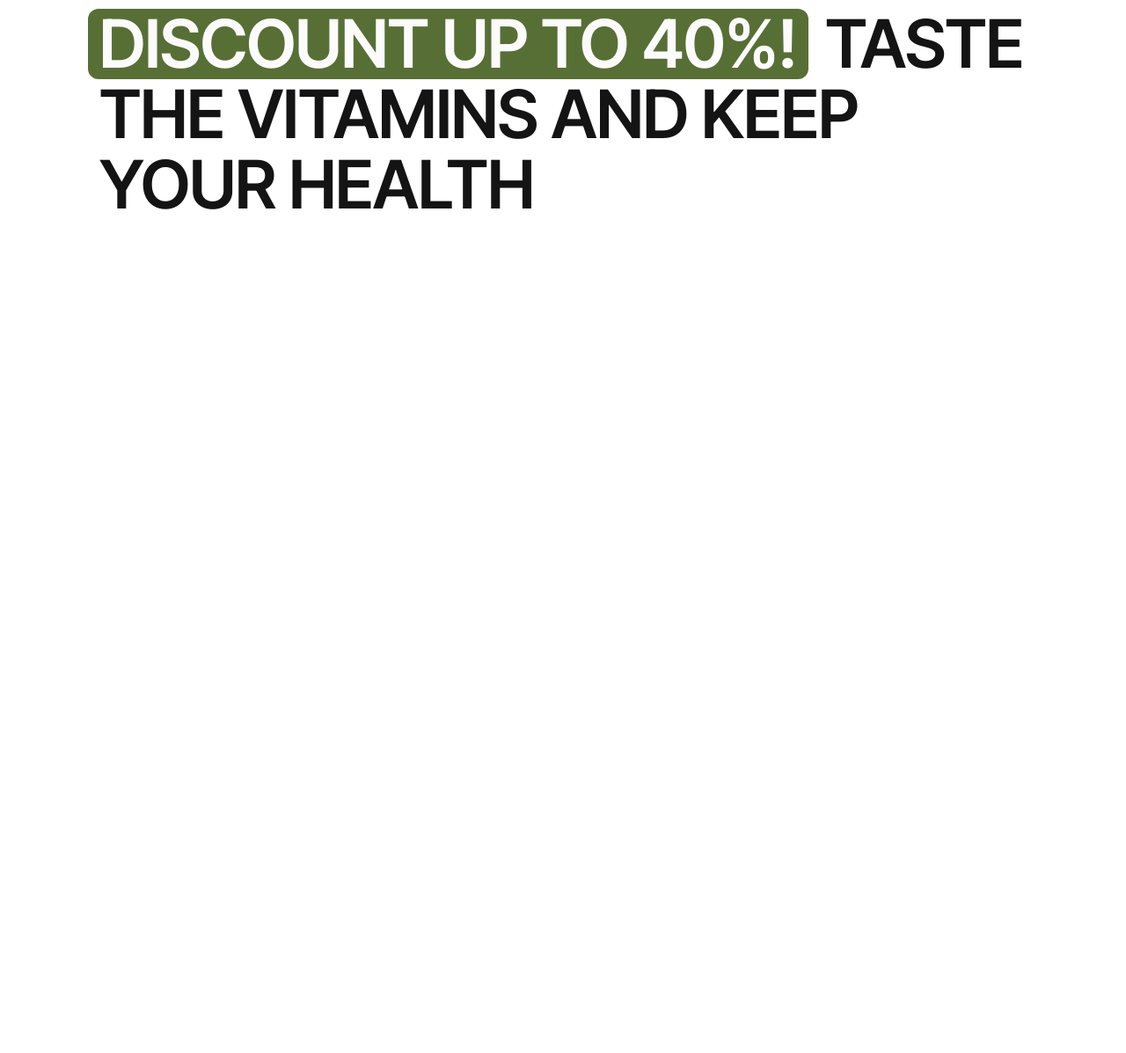
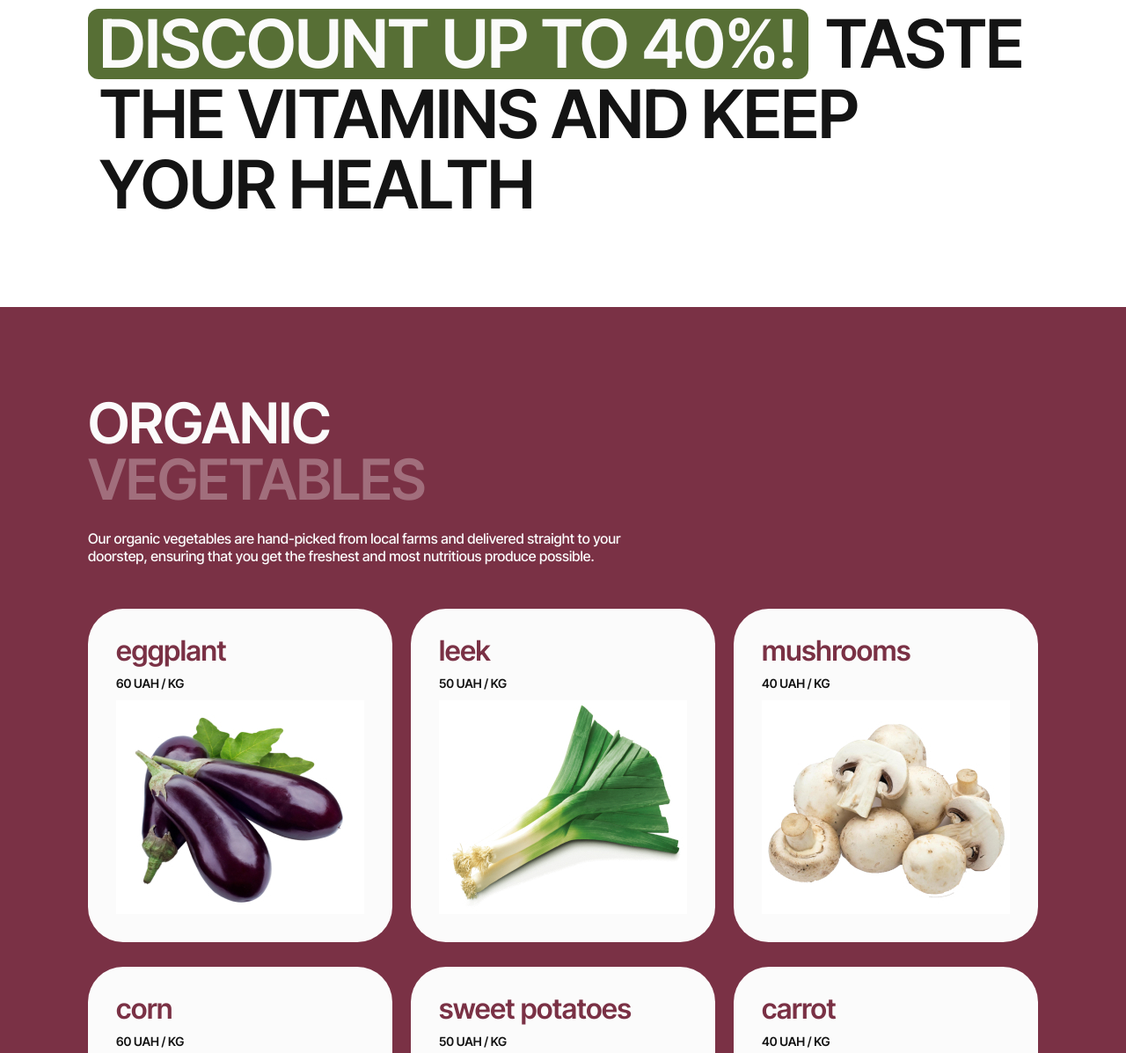
Before and after one commit to Dmitry-Gorelkin/GreenHarvest, a plain HTML site: page index.html in a window 1280 px wide. Shown: the part 890-2087 px from the top of the page at 88% size. Before the commit the page ends 1239 px from the top, so only its background shows below. Drawn offline with Linux system fonts and the light colour scheme.

Commit message:
add_vegetables

```diff
--- a/index.html
+++ b/index.html
@@ -115,8 +115,11 @@
         </div>
       </section>
       <!-- VEGETABLES -->
-      <!-- <section class="vegetables">
-        <h2 class="vegetables-title">organic <spasn>vegetables</spasn></h2>
+      <section class="vegetables">
+        <div class="conteiner section">
+          <h2 class="vegetables-title">
+            organic <spasn class="vegetables-title-span">vegetables</spasn>
+          </h2>
           <p class="vegetables-text">
             Our organic vegetables are hand-picked from local farms and delivered straight to your
             doorstep, ensuring that you get the freshest and most nutritious produce possible.
@@ -127,45 +130,76 @@
                 <h3 class="vegetables-caption-title">eggplant</h3>
                 <p class="vegetables-caption-text">60 UAH / kg</p>
               </div>
-            <img src="" alt="" class="vegetables-img" />
+              <img
+                src="./img/vegetables/eggplant.jpg"
+                alt="eggplant"
+                class="vegetables-img"
+                loading="lazy"
+              />
             </li>
             <li class="vegetables-item">
               <div class="vegetables-caption">
                 <h3 class="vegetables-caption-title">leek</h3>
                 <p class="vegetables-caption-text">50 UAH / kg</p>
               </div>
-            <img src="" alt="" class="vegetables-img" />
+              <img
+                src="./img/vegetables/leek.jpg"
+                alt="leek"
+                class="vegetables-img"
+                loading="lazy"
+              />
             </li>
             <li class="vegetables-item">
               <div class="vegetables-caption">
                 <h3 class="vegetables-caption-title">mushrooms</h3>
                 <p class="vegetables-caption-text">40 UAH / kg</p>
               </div>
-            <img src="" alt="" class="vegetables-img" />
+              <img
+                src="./img/vegetables/mushrooms.jpg"
+                alt="mushrooms"
+                class="vegetables-img"
+                loading="lazy"
+              />
             </li>
             <li class="vegetables-item">
               <div class="vegetables-caption">
                 <h3 class="vegetables-caption-title">corn</h3>
                 <p class="vegetables-caption-text">60 UAH / kg</p>
               </div>
-            <img src="" alt="" class="vegetables-img" />
+              <img
+                src="./img/vegetables/corn.jpg"
+                alt="corn"
+                class="vegetables-img"
+                loading="lazy"
+              />
             </li>
             <li class="vegetables-item">
               <div class="vegetables-caption">
                 <h3 class="vegetables-caption-title">sweet potatoes</h3>
                 <p class="vegetables-caption-text">50 UAH / kg</p>
               </div>
-            <img src="" alt="" class="vegetables-img" />
+              <img
+                src="./img/vegetables/potatoes.jpg"
+                alt="sweet potatoes"
+                class="vegetables-img"
+                loading="lazy"
+              />
             </li>
             <li class="vegetables-item">
               <div class="vegetables-caption">
                 <h3 class="vegetables-caption-title">carrot</h3>
                 <p class="vegetables-caption-text">40 UAH / kg</p>
               </div>
-            <img src="" alt="" class="vegetables-img" />
+              <img
+                src="./img/vegetables/carrot.jpg"
+                alt="carrot"
+                class="vegetables-img"
+                loading="lazy"
+              />
             </li>
           </ul>
-      </section> -->
+        </div>
+      </section>
       <!-- REVIEWS -->
       <!-- <section class="reviews">
         <h2 class="reviews-title">reviews from our <spasn>customers</spasn></h2>
--- a/scss/layout/_vegetables.scss
+++ b/scss/layout/_vegetables.scss
@@ -0,0 +1,172 @@
+.vegetables {
+  background-color: var(--background-2);
+}
+
+.vegetables-title {
+  display: block;
+  width: 100%;
+
+  margin-bottom: 20px;
+
+  font-family: var(--font-family);
+  font-weight: 600;
+  font-size: 46px;
+  line-height: 104%;
+  letter-spacing: -0.01em;
+  text-transform: uppercase;
+  color: var(--main-text);
+
+  @media screen and (min-width: 375px) {
+    font-size: 48px;
+  }
+
+  @media screen and (min-width: 768px) {
+    width: 508px;
+    margin-bottom: 25px;
+
+    font-size: 64px;
+    line-height: 100%;
+  }
+
+  @media screen and (min-width: 1280px) {
+  }
+}
+
+.vegetables-title-span {
+  color: rgba(251, 251, 251, 0.3);
+}
+
+.vegetables-text {
+  display: block;
+
+  width: 100%;
+  margin-bottom: 40px;
+
+  font-family: var(--font-family);
+  font-weight: 500;
+  font-size: 14px;
+  line-height: 129%;
+  color: var(--main-text);
+
+  @media screen and (min-width: 375px) {
+  }
+
+  @media screen and (min-width: 768px) {
+    width: 626px;
+
+    margin-bottom: 50px;
+
+    font-size: 16px;
+    line-height: 125%;
+  }
+
+  @media screen and (min-width: 1280px) {
+  }
+}
+
+.vegetables-list {
+  display: flex;
+  flex-wrap: wrap;
+
+  gap: 20px;
+
+  @media screen and (min-width: 375px) {
+  }
+
+  @media screen and (min-width: 768px) {
+    gap: none;
+
+    column-gap: 20px;
+    row-gap: 28px;
+  }
+
+  @media screen and (min-width: 1280px) {
+    column-gap: 21px;
+  }
+}
+
+.vegetables-item {
+  padding: 32px 26px;
+
+  border-radius: 40px;
+
+  background-color: var(--main-text);
+
+  @media screen and (min-width: 375px) {
+  }
+
+  @media screen and (min-width: 768px) {
+    padding: 32px 30px;
+  }
+
+  @media screen and (min-width: 1280px) {
+    padding: 32px;
+  }
+}
+
+.vegetables-caption {
+}
+
+.vegetables-caption-title {
+  display: block;
+
+  margin-bottom: 12px;
+
+  font-family: var(--font-family);
+  font-weight: 600;
+  font-size: 28px;
+  line-height: 100%;
+  letter-spacing: -0.01em;
+  color: var(--background-2);
+
+  @media screen and (min-width: 375px) {
+  }
+
+  @media screen and (min-width: 768px) {
+    font-size: 32px;
+  }
+
+  @media screen and (min-width: 1280px) {
+    font-size: 32px;
+  }
+}
+
+.vegetables-caption-text {
+  display: block;
+
+  margin-bottom: 14px;
+
+  font-family: var(--font-family);
+  font-weight: 600;
+  font-size: 14px;
+  line-height: 129%;
+  letter-spacing: -0.01em;
+  text-transform: uppercase;
+  color: var(--text);
+
+  @media screen and (min-width: 375px) {
+  }
+
+  @media screen and (min-width: 768px) {
+    margin-bottom: 10px;
+  }
+
+  @media screen and (min-width: 1280px) {
+  }
+}
+
+.vegetables-img {
+  display: block;
+
+  width: 100%;
+
+  @media screen and (min-width: 375px) {
+    width: 282px;
+  }
+
+  @media screen and (min-width: 768px) {
+  }
+
+  @media screen and (min-width: 1280px) {
+  }
+}
```
Also changed, not shown: scss/base/_conteiner.scss (+0 -9 lines), scss/utils/_vars.scss (+9 -0 lines), css/main.css, img/vegetables/carrot.jpg (added), img/vegetables/corn.jpg (added), img/vegetables/eggplant.jpg (added), img/vegetables/leek.jpg (added), img/vegetables/mushrooms.jpg (added), img/vegetables/potatoes.jpg (added), 1 other file. Lines whose indentation alone changed are shown as unchanged.
